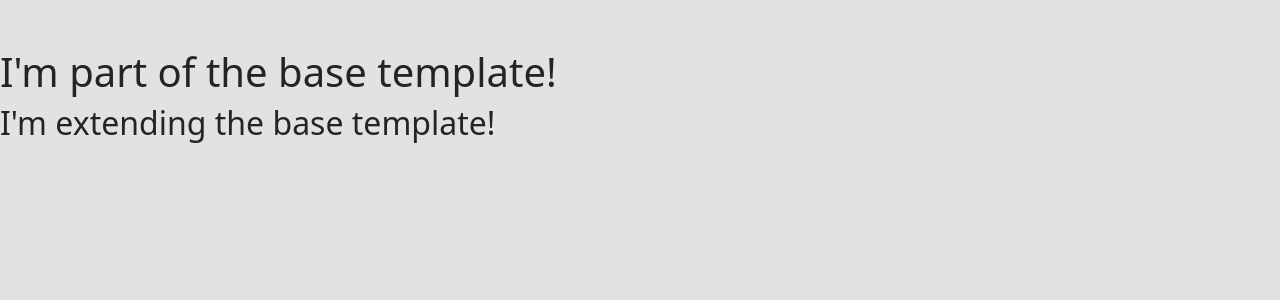
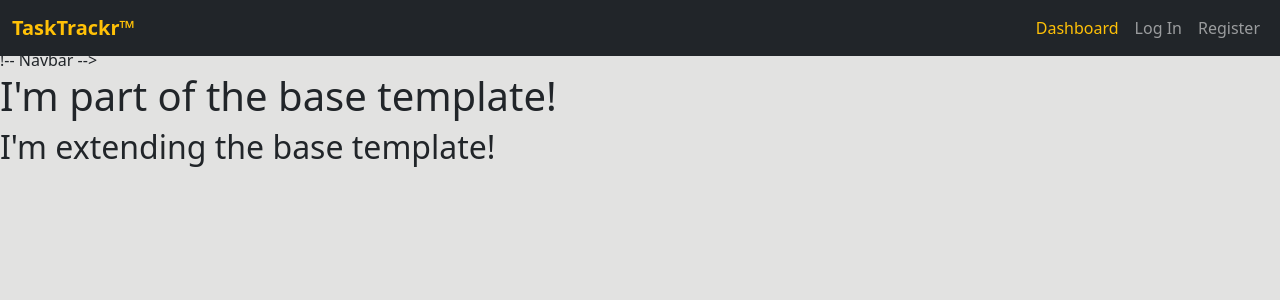
Before and after one commit to disaac318/TasksTrackr, a Flask app: page / in a window 1280 px wide. Shown: the top 300 px of the page. Run offline with Flask 3, Linux system fonts and the light colour scheme; data that the repository does not hold is empty; some libraries are stand-ins or nearby versions; some web fonts are replaced.

Commit message:
add navbar

```diff
--- a/templates/base.html
+++ b/templates/base.html
@@ -36,6 +36,59 @@
 
      <body class="bg-light bg-custom pt-5">
 
+          !-- Navbar -->
+          <nav class="navbar navbar-expand-sm navbar-dark bg-dark mb-5 fixed-top">
+               <div class="container-fluid">
+                    <a class="navbar-brand fw-bold text-warning"
+                         href="">TaskTrackr&trade;</a>
+                    <button class="navbar-toggler"
+                         type="button"
+                         data-bs-toggle="collapse"
+                         data-bs-target="#navMenu"
+                         aria-controls="navMenu"
+                         aria-expanded="false"
+                         aria-label="Toggle navigation">
+                         <i class="bi bi-list navbar-icon-open fs-1 text-white"></i>
+                         <i class="bi bi-x-lg navbar-icon-close fs-1 text-white"></i>
+                    </button>
+                    <div class="collapse navbar-collapse"
+                         id="navMenu">
+                         <ul class="navbar-nav ms-auto">
+                              <li class="nav-item">
+                                   <a class="nav-link {% if request.endpoint == 'get_tasks' %}text-warning{% endif %}"
+                                        href="{{ url_for('get_tasks') }}">Dashboard</a>
+                              </li>
+                              {% if session.user %}
+                              <li class="nav-item">
+                                   <a class="nav-link {% if request.endpoint == 'profile' %}text-warning{% endif %}"
+                                        href="{{ url_for('profile', username=session['user']) }}">Profile</a>
+                              </li>
+                              <li class="nav-item">
+                                   <a class="nav-link {% if request.endpoint == 'add_task' %}text-warning{% endif %}"
+                                        href="{{ url_for('add_task') }}">New Task</a>
+                              </li>
+                              <li class="nav-item">
+                                   <a class="nav-link {% if request.endpoint == 'manage_categories' %}text-warning{% endif %}"
+                                        href="#">Manage Categories</a>
+                              </li>
+                              <li class="nav-item">
+                                   <a class="nav-link {% if request.endpoint == 'logout' %}text-warning{% endif %}"
+                                        href="{{ url_for('logout') }}">Log Out</a>
+                              </li>
+                              {% else %}
+                              <li class="nav-item">
+                                   <a class="nav-link {% if request.endpoint == 'login' %}text-warning{% endif %}"
+                                        href="{{ url_for('login') }}">Log In</a>
+                              </li>
+                              <li class="nav-item">
+                                   <a class="nav-link {% if request.endpoint == 'register' %}text-warning{% endif %}"
+                                        href="{{ url_for('register') }}">Register</a>
+                              </li>
+                              {% endif %}
+                         </ul>
+                    </div>
+               </div>
+          </nav>
 
 
 
```
